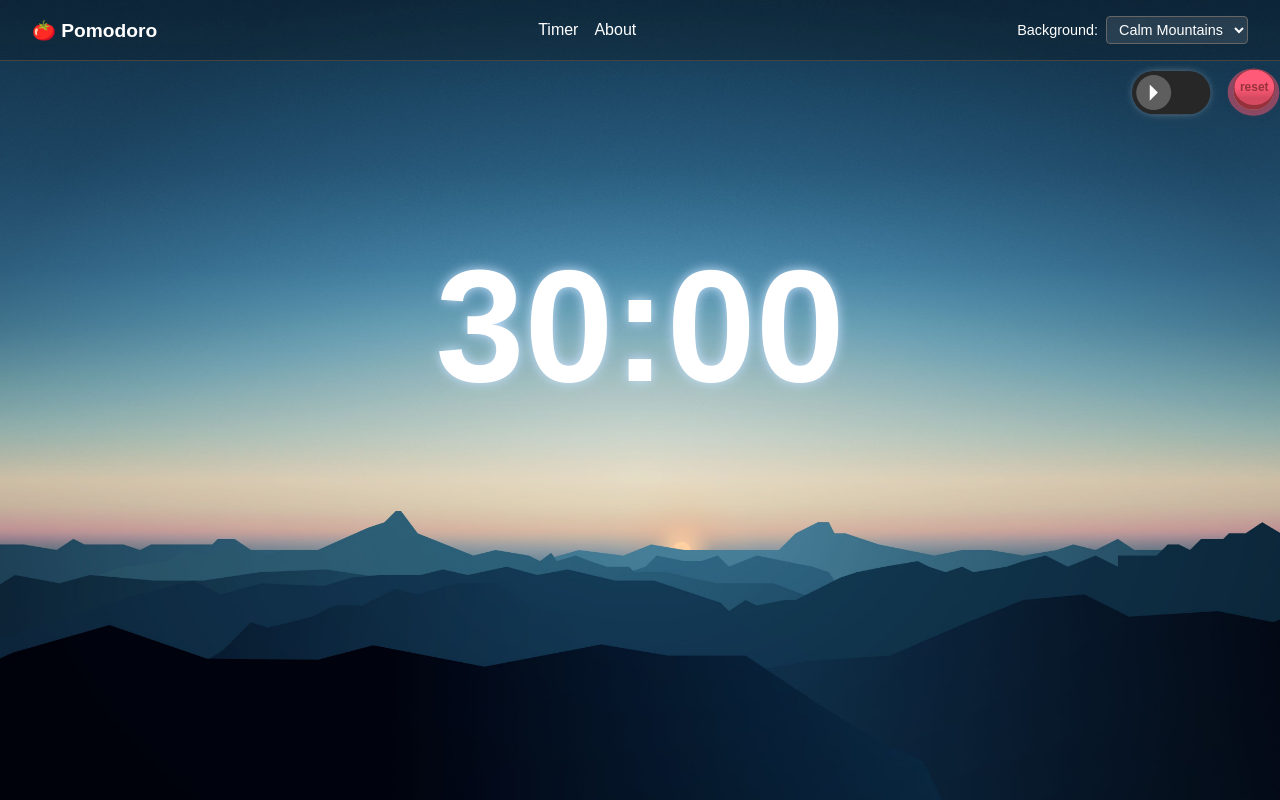
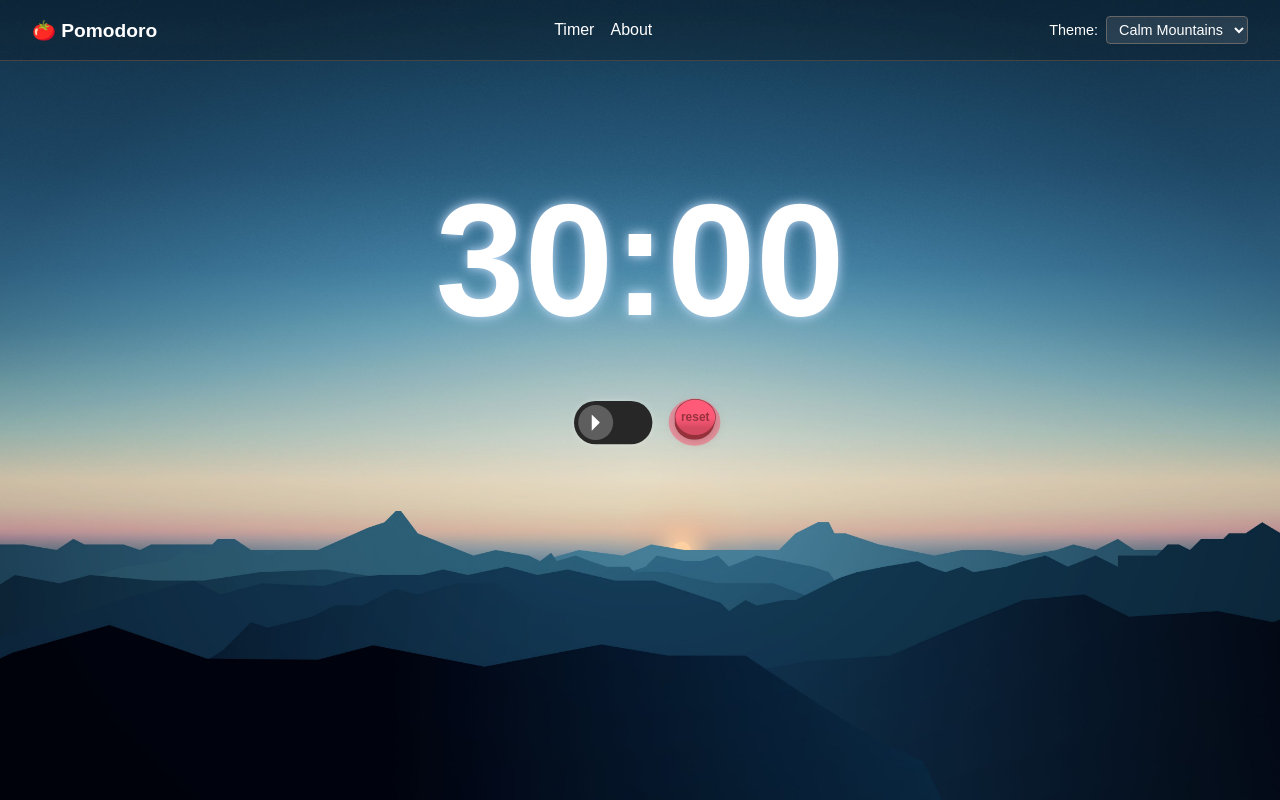
Before and after one commit to DevMiki/focus-buddy, a SvelteKit app: page / in a window 1280 px wide. Built offline with nearby package versions, Linux system fonts and the light colour scheme.

Commit message:
:STYLE: add style to buttons

```diff
--- a/src/lib/navbar.svelte
+++ b/src/lib/navbar.svelte
@@ -21,7 +21,7 @@
     </li>
   </ul>
   <div class="background-selector">
-    <label for="bg-select"> Background: </label>
+    <label for="bg-select"> Theme: </label>
     <select id="bg-select" bind:value={selectedBackground}>
       {#each backgroundOptions as background}
         <option value={background.value}>{background.name}</option>
--- a/src/routes/+page.svelte
+++ b/src/routes/+page.svelte
@@ -39,13 +39,12 @@
 	}
 </script>
 
-<div class="action-buttons">
-	<PlayPauseButtons onPlay={handlePlay} onPause={handlePause} />
-	<ResetButton onReset={handleReset} />
-</div>
-
 <div class="timer">
 	<h1>{time}</h1>
+	<div class="action-buttons">
+		<PlayPauseButtons onPlay={handlePlay} onPause={handlePause} />
+		<ResetButton onReset={handleReset} />
+	</div>
 </div>
 
 <style lang="scss">
@@ -64,9 +63,12 @@
 	}
 
 	.timer {
-		@extend .flex-center;
+		display: flex;
+		flex-direction: column;
+		align-items: center;
 		> h1 {
 			font-size: clamp(3rem, 20vw, 10rem);
+			margin-bottom: 3% !important;
 			font-weight: 700;
 			color: #fff;
 			text-shadow: 0px 0px 12px #cae2fd;
```
